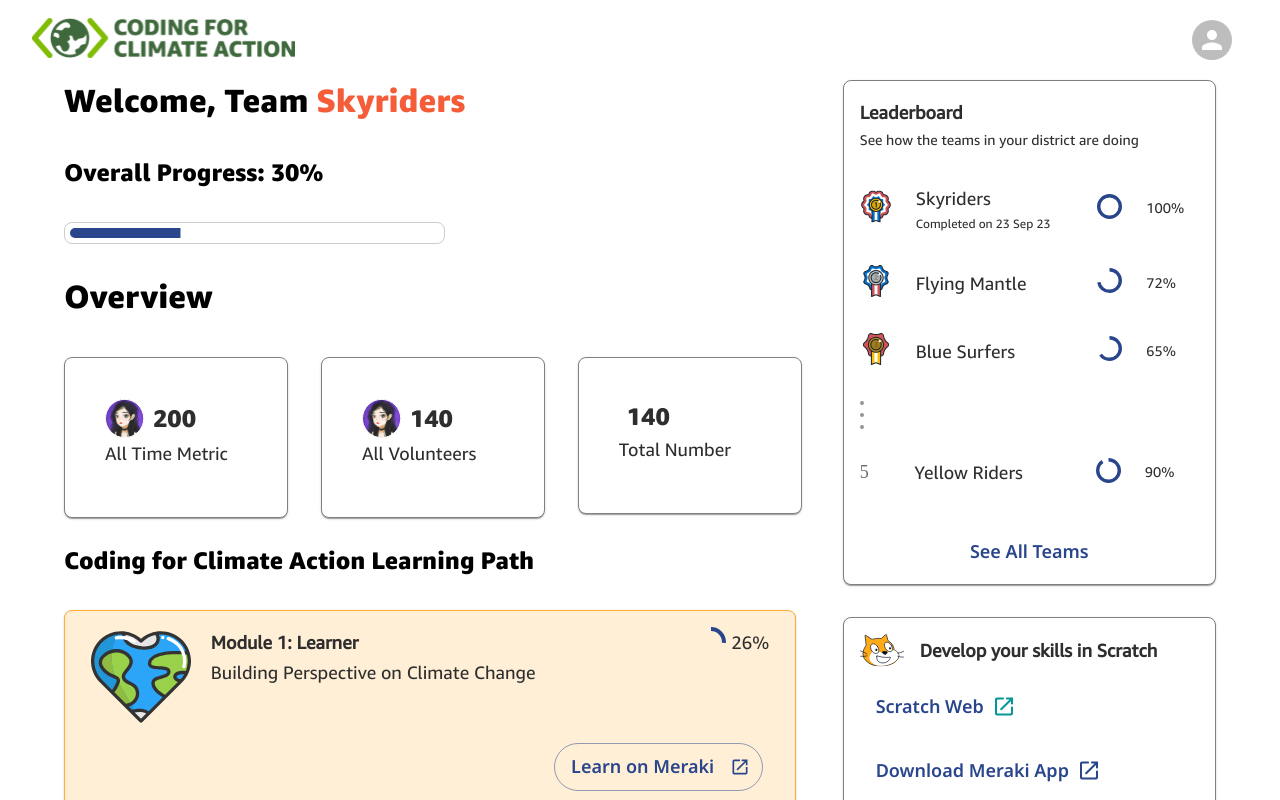
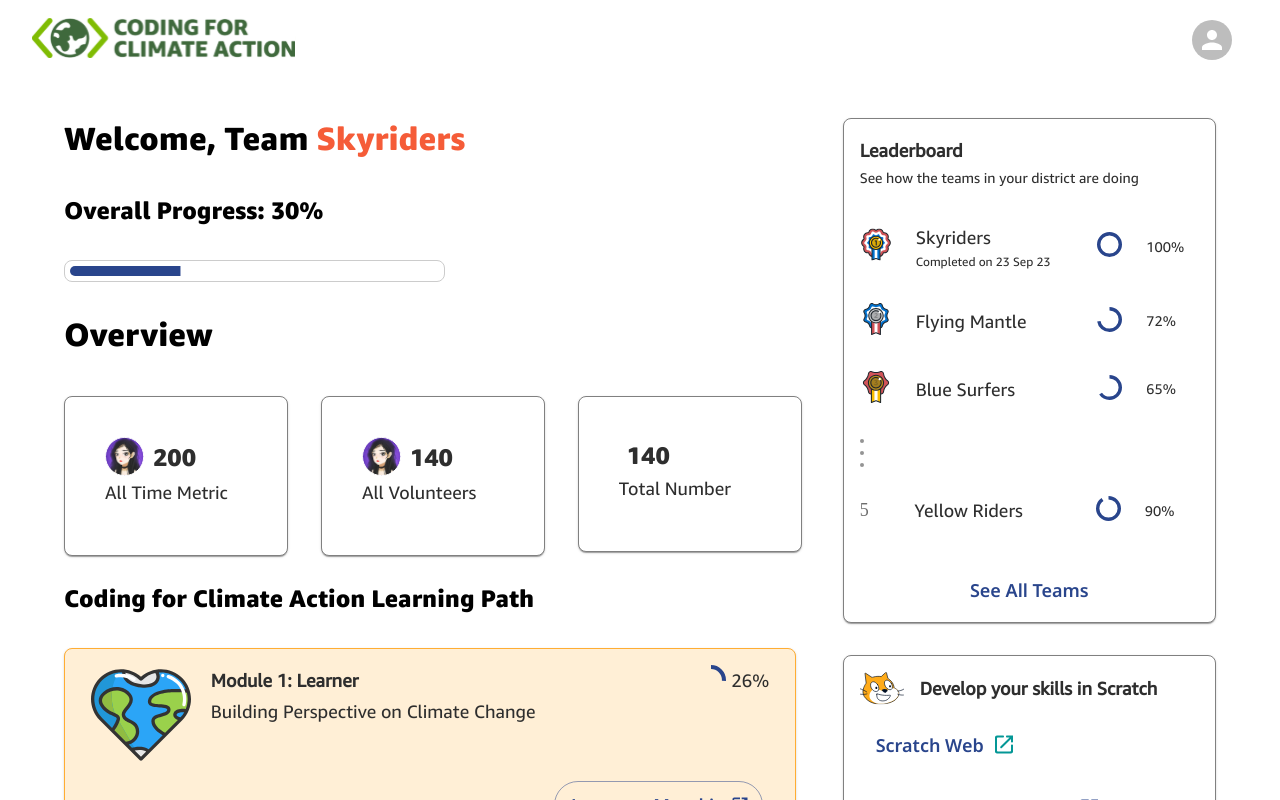
Before and after one commit to navgurukul/c4ca, a Next.js app: page /student/dashboard/Dashboard in a window 1280 px wide. Shown: the top 800 px of the page. Built offline with nearby package versions, Linux system fonts and the light colour scheme; a web font is replaced by a local one.

Commit message:
gave some padding

```diff
--- a/pages/student/dashboard/Dashboard.jsx
+++ b/pages/student/dashboard/Dashboard.jsx
@@ -64,7 +64,7 @@ const Dashboard = () => {
   };
 
   return (
-    <Container maxWidth="lg">
+    <Container sx={{marginTop:"3%"}} maxWidth="lg">
       <Grid container spacing={2}>
         <Grid item xs={12} md={8} lg={8}>
           <Box sx={{ display: 'flex', mb: '32px' }}>
```
